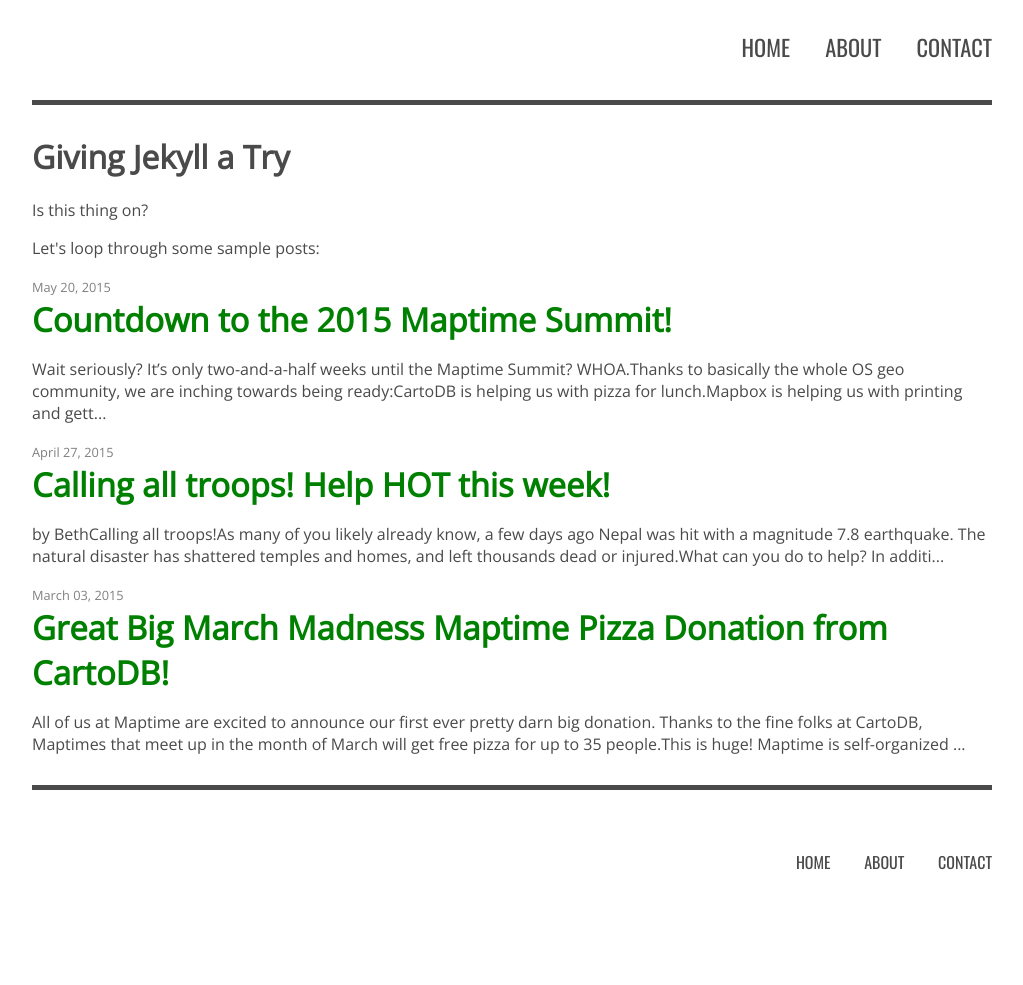
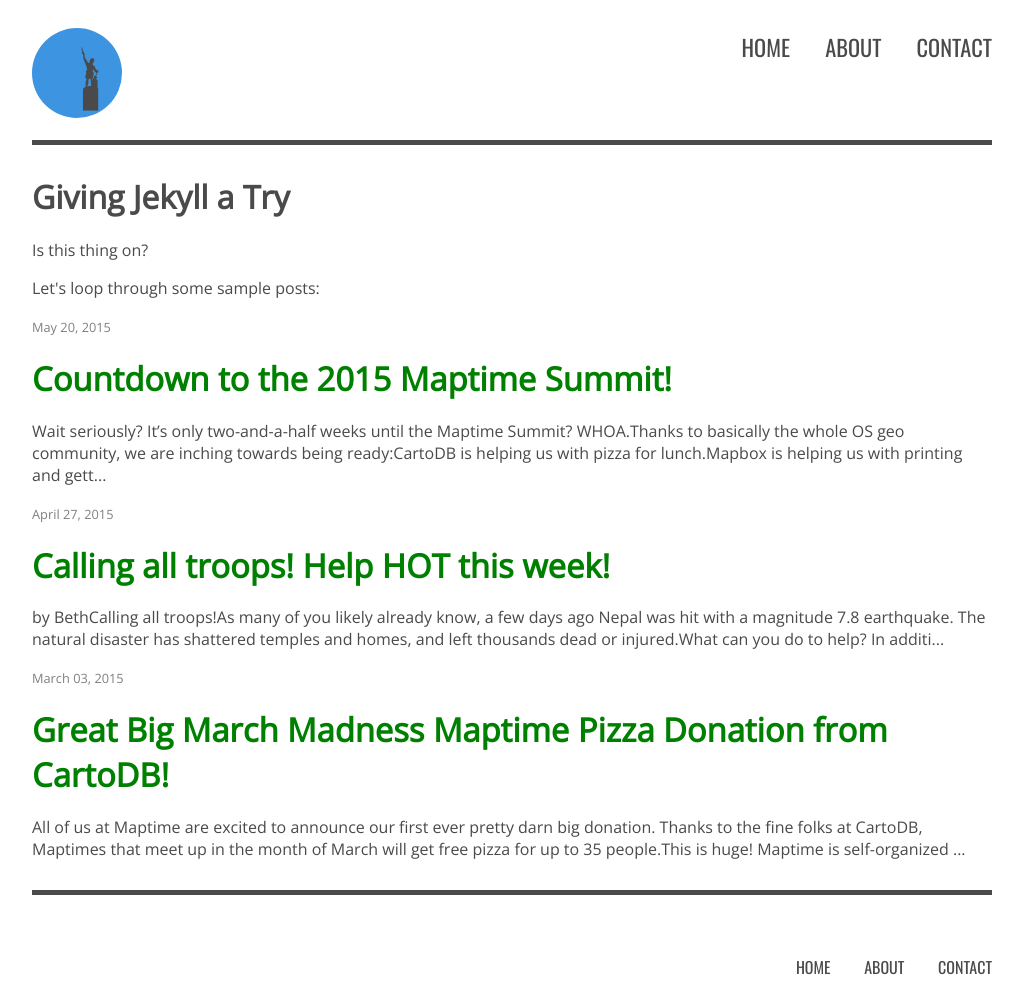
Before and after one commit to uafrazier/jekyll-explorer, a Jekyll site: the page built from index.html, in a window 1280 px wide. Shown: the whole page, without its empty margins (128-1151 px from the left). Built offline with Jekyll 4.4.1, drawn with Linux system fonts in a browser that asks for light colours; before the commit the page ends 900 px from its top, so only the background shows below that.

Commit message:
added header pic

```diff
--- a/_layouts/default.html
+++ b/_layouts/default.html
@@ -19,6 +19,7 @@
 <body>
 
   <header>
+		<h1>Vulcan Logo</h1>
     {% include nav.html navclass='nav-top' %}
   </header>
 
--- a/css/common.css
+++ b/css/common.css
@@ -9,7 +9,20 @@
 	margin: 0px auto 0px auto;
 }
 
-h3 {
+header > h1 {
+  font-weight: normal;
+  margin: 28px 0px 0px 0px;
+  float: left;
+  width: 225px;
+  height: 90px;
+  background-image: url('../imgs/vulcan.svg');
+  background-repeat: no-repeat;
+  text-indent: 100%;
+  white-space: nowrap;
+  overflow: hidden;
+}
+
+h3
   padding: 0px;
   margin: 0px 0 0px 0;
 }
@@ -20,7 +33,7 @@
 
 header {
   display: block;
-  height: 100px;
+  height: 140px;
   border-bottom: 5px solid #4A4A4A;
 	margin-bottom: 30px;
 }
```
Also changed, not shown: imgs/globe.png (added), imgs/pakistan-2.png (added), imgs/vulcan.svg (added).
